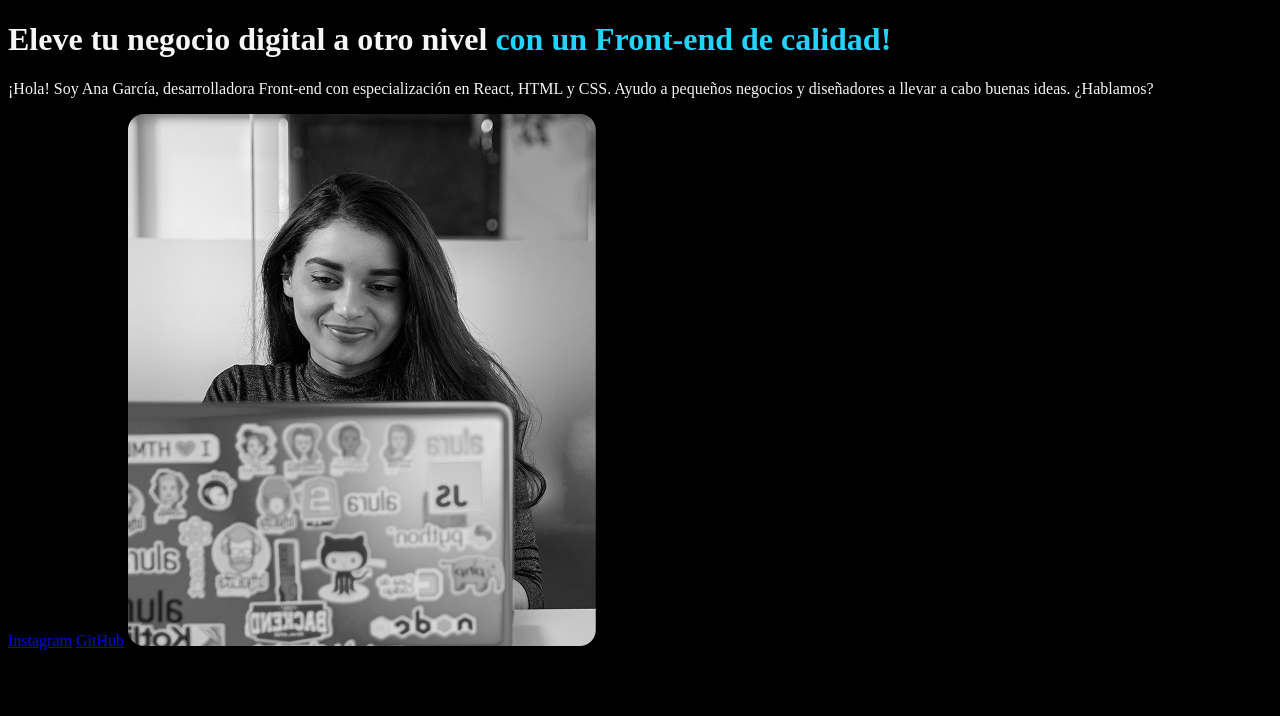
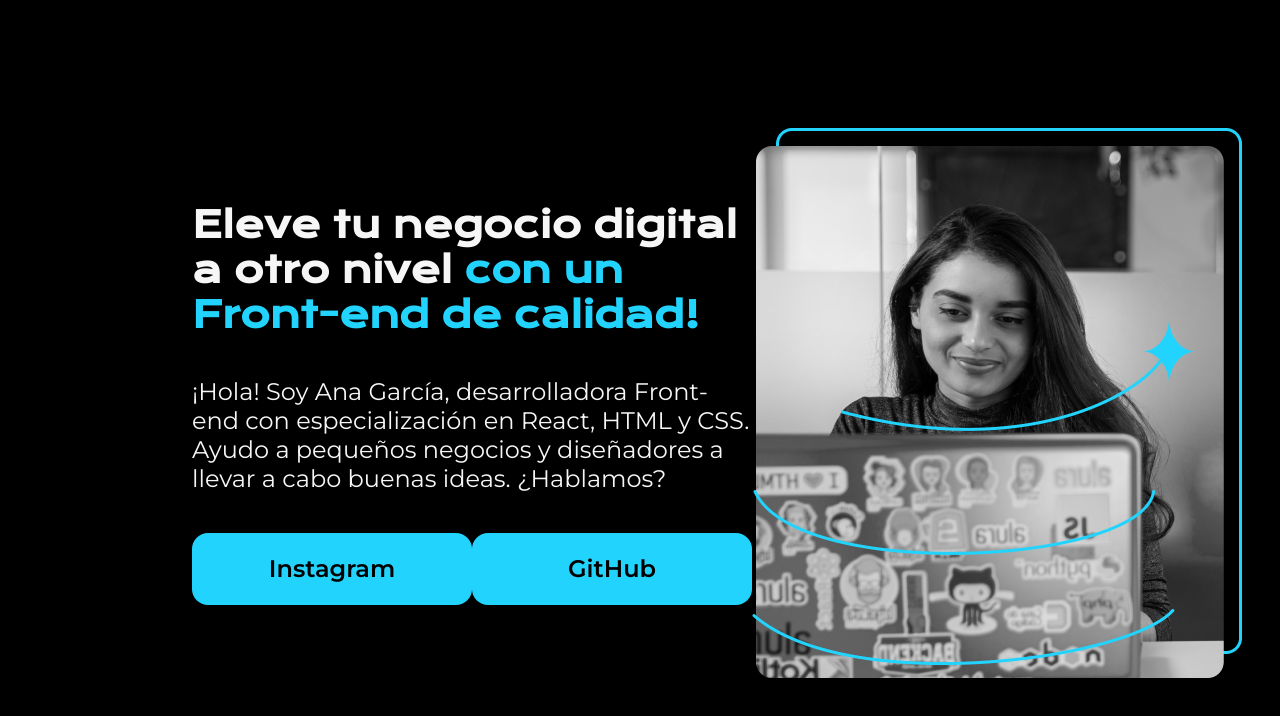
Before and after one commit to JSantiagoRojo/Portafolio-, a plain HTML site: page index.html in a window 1280 px wide. Drawn offline with nearby package versions, Linux system fonts and the light colour scheme.

Commit message:
Ultima actualizacion CSS

```diff
--- a/index.html
+++ b/index.html
@@ -8,18 +8,23 @@
 </head>
 <body>
     <header></header>
-    <main>
-        <h1>Eleve tu negocio digital a otro nivel <strong>con un Front-end
+    <main class="presentacion">
+        <section class="presentacion_contenido">
+            <h1 class="presentacion_contenido_titulo">Eleve tu negocio digital a otro nivel <strong class="Titulo-destaque">con un Front-end
                 de calidad!</strong>
             </h1>
-        <p>
+            <p class="presentacion_contenido_texto">
                 ¡Hola! Soy Ana García, desarrolladora Front-end con especialización en React,
                 HTML y CSS. Ayudo a pequeños negocios y diseñadores a llevar a cabo buenas ideas.
                 ¿Hablamos?
             </p>
-        <a href="https://www.instagram.com/">Instagram</a>
-        <a href="https://github.com/">GitHub</a>
-        <img src="Rectangle 47.png" alt="Imagen de Ana García trabajando">
+            <div class="presentacion_enlaces">
+                <a class="presentacion_enlaces_link" href="https://www.instagram.com/">Instagram</a>
+                <a class="presentacion_enlaces_link" href="https://github.com/">GitHub</a>
+            </div>
+        </section>
+
+        <img src="anagarcia.png" alt="Imagen de Ana García trabajando">
 
     </main>
     <footer></footer>
--- a/style.css
+++ b/style.css
@@ -1,9 +1,60 @@
+@import url('https://fonts.googleapis.com/css2?family=Krona+One&family=Montserrat:ital,wght@0,100..900;1,100..900&display=swap');
+
+*{
+    padding: 0;
+    margin: 0;
+}
 
 body {
     background-color: #000000 ;
-    color : #f6f6f6
+    color : #f6f6f6;
+    height: 100vh;
+    box-sizing: border-box;
 }
 
-strong {
+.Titulo-destaque {
     color : #22D4FD;
 }
+
+.presentacion {
+    display: flex;
+    align-items: center;
+    margin: 10% 15%;
+    justify-content: space-between;
+}
+
+.presentacion_contenido {
+    width: 615px;
+    display: flex;
+    flex-direction: column;
+    gap: 40px;
+}
+
+.presentacion_contenido_titulo{
+    font-size: 36px;
+    font-family: "Krona One", sans-serif;
+}
+
+.presentacion_contenido_texto {
+    font-size: 24px;
+    font-family: "Montserrat", sans-serif;
+
+}
+
+.presentacion_enlaces {
+    display: flex;
+    justify-content: space-between;
+}
+
+.presentacion_enlaces_link {
+    width: 280px;
+    background-color: #22D4FD;
+    text-align: center;
+    padding: 21.5px 0;
+    border-radius: 16px;
+    font-size: 24px;
+    font-family: "Montserrat", sans-serif;
+    font-weight: 600;
+    text-decoration: none;
+    color: #000000;
+}
```
Also changed, not shown: Rectangle 47.png (deleted), anagarcia.png (added). Lines whose indentation alone changed are shown as unchanged.
